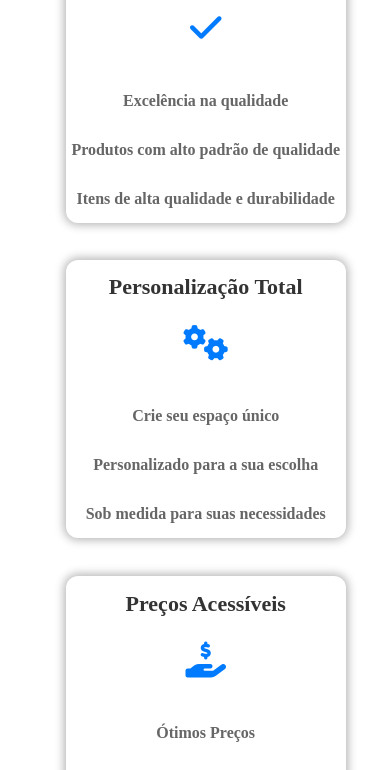
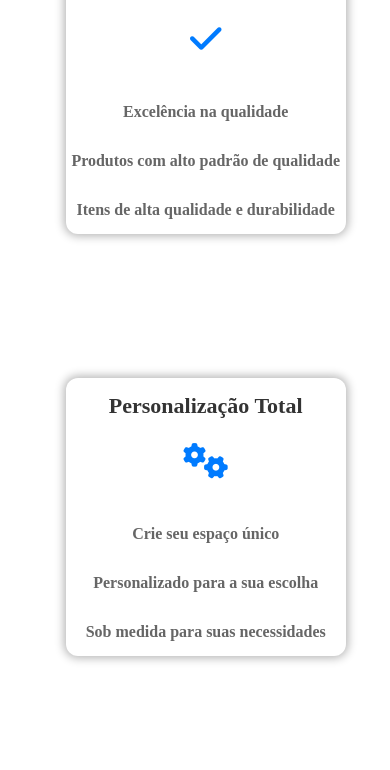
Before and after one commit to ErickRibeiro2023/Marcenaria, a plain HTML site: page index.html in a window 390 px wide. Shown: the part 853-1623 px from the top of the page. Drawn offline with nearby package versions, Linux system fonts and the light colour scheme; some packages are replaced by stand-ins of ours; a script that the page names is missing; a small style sheet from the web is missing.

Commit message:
Alguns ajustes responsividade

```diff
--- a/style.css
+++ b/style.css
@@ -1,3 +1,6 @@
+
+
+
 body {
     width: 100%;
     height: 100%;
@@ -231,9 +234,12 @@ img {
   }
 
   .swiper-slide {
+
     display: flex;
     height: 50vh;
     background-color: #f8b60000;
+
+
 }
 
 .swiper-slide img{
@@ -374,7 +380,7 @@ img {
 
     #head{
         padding-top: 0;
-        height: 19vh;
+        height: 21vh;
 
 
     }
@@ -403,7 +409,7 @@ img {
     }
     #primeiroConteudo{
         width: 100%;
-        margin-top: 37%;
+        margin-top: 40%;
         height: 70vh;
 
 
@@ -423,6 +429,8 @@ img {
         height: 20%;
 
     }
+
+
     .slide img {
         height: 460px;
         border-radius: 20px;
@@ -447,9 +455,11 @@ img {
 
 
     #conteudomeio {
-        height: 120vh;
+        height: 100vh;
         flex-direction: column;
         display: flex;
+        width: fit-content;
+        height: 100%;
 
 
 
@@ -467,9 +477,10 @@ img {
         display: grid;
         grid-template-columns: repeat(1, 1fr); /* 3 colunas com larguras iguais */
         grid-template-rows: repeat(1,35vh);
-        /* gap: 20px; Espaçamento entre as colunas e linhas */
+        gap:15vh;
         padding: 5vh; /* Padding interno */
         justify-content: center; /* Centraliza o conteúdo horizontalmente */
+
     }
 
     .tituloConteudoMeio {
@@ -480,6 +491,7 @@ img {
         position: relative;
         height: 30%;
         width: 80%;
+        margin-bottom: 3vh;
 
 
 
```
